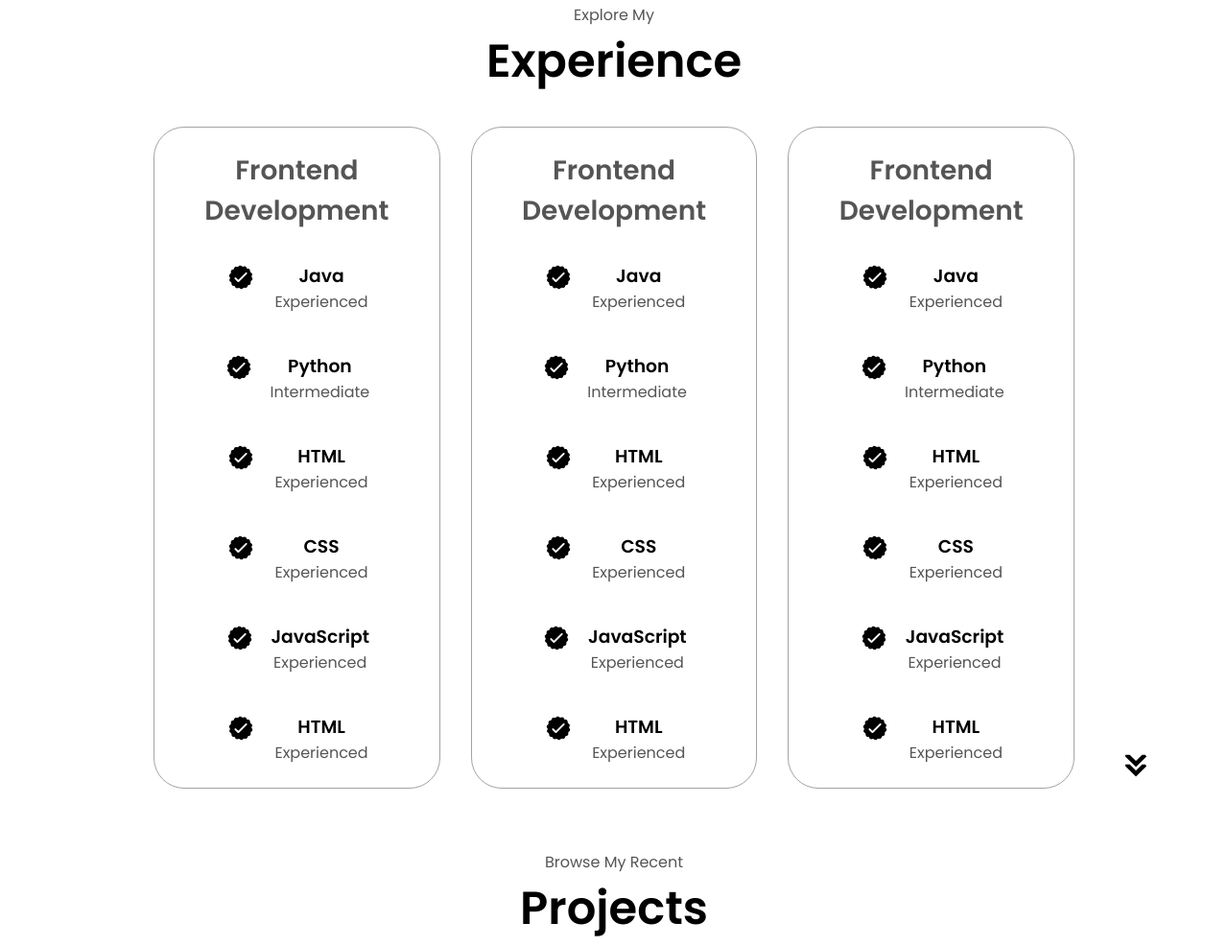
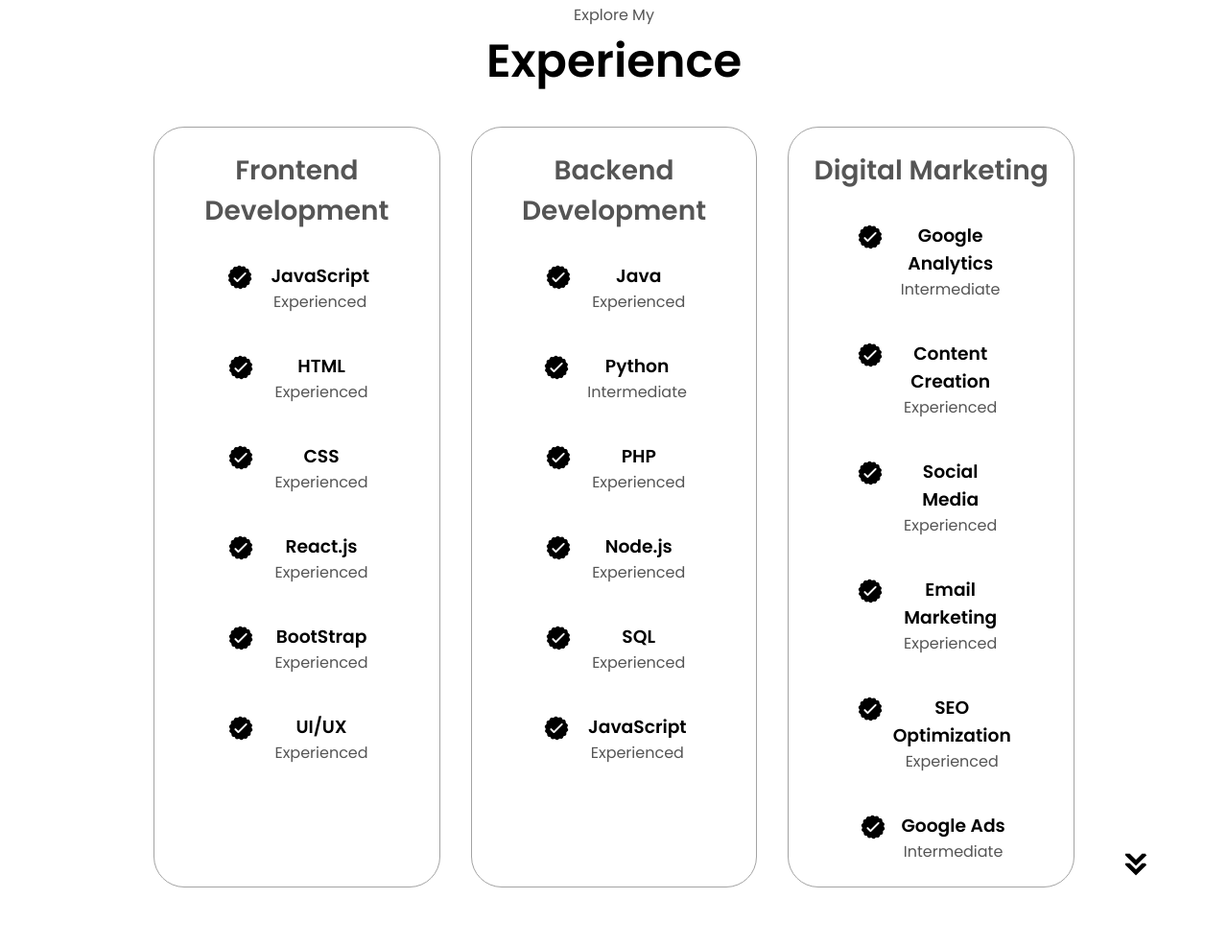
Before and after one commit to ItsDY19/David-Portfolio, a plain HTML site: page index.html in a window 1280 px wide. Shown: the part 1693-2679 px from the top of the page at 96% size. Drawn offline with Linux system fonts and the light colour scheme.

Commit message:
made some edits

```diff
--- a/index.html
+++ b/index.html
@@ -79,7 +79,7 @@
       <div class="section-container">
         <div class="section__pic-container">
           <img
-            src="assets/davidPic.jpg"
+            src="assets/davidpic2.png"
             alt="Profile Picture"
             class="about-pic"
           />
@@ -115,6 +115,10 @@
             <p>
                 Hello! I'm David Yusuf, a passionate and versatile professional based in Toronto, ON, currently pursuing a Bachelor of Science in Computer Science at York University. With a strong foundation in Full Stack Development and Digital Marketing, I bring a unique blend of creativity and technical expertise to every project I undertake. My journey in the tech and marketing world has been marked by continuous learning and a commitment to excellence.
             </p>
+            <br>
+            <p>
+              Outside of my professional pursuits, I enjoy staying active by playing basketball and soccer. These sports have taught me the value of teamwork, strategic thinking, and perseverance—qualities I bring to every aspect of my work.
+            </p>
           </div>
         </div>
       </div>
@@ -141,19 +145,8 @@
                   class="icon"
                 />
                 <div>
-                  <h3>Java</h3>
+                  <h3>JavaScript</h3>
                   <p>Experienced</p>
-                </div>
-              </article>
-              <article>
-                <img
-                  src="assets/checkmark.png"
-                  alt="Experience Icon"
-                  class="icon"
-                />
-                <div>
-                  <h3>Python</h3>
-                  <p>Intermediate</p>
                 </div>
               </article>
               <article>
@@ -185,7 +178,7 @@
                   class="icon"
                 />
                 <div>
-                  <h3>JavaScript</h3>
+                  <h3>React.js</h3>
                   <p>Experienced</p>
                 </div>
               </article>
@@ -196,14 +189,25 @@
                   class="icon"
                 />
                 <div>
-                  <h3>HTML</h3>
+                  <h3>BootStrap</h3>
+                  <p>Experienced</p>
+                </div>
+              </article>
+              <article>
+                <img
+                  src="assets/checkmark.png"
+                  alt="Experience Icon"
+                  class="icon"
+                />
+                <div>
+                  <h3>UI/UX</h3>
                   <p>Experienced</p>
                 </div>
               </article>
             </div>
           </div>
           <div class="details-container">
-            <h2 class="experience-sub-title">Frontend Development</h2>
+            <h2 class="experience-sub-title">Backend Development</h2>
             <div class="article-container">
               <article>
                 <img
@@ -234,7 +238,7 @@
                   class="icon"
                 />
                 <div>
-                  <h3>HTML</h3>
+                  <h3>PHP</h3>
                   <p>Experienced</p>
                 </div>
               </article>
@@ -245,7 +249,18 @@
                   class="icon"
                 />
                 <div>
-                  <h3>CSS</h3>
+                  <h3>Node.js</h3>
+                  <p>Experienced</p>
+                </div>
+              </article>
+              <article>
+                <img
+                  src="assets/checkmark.png"
+                  alt="Experience Icon"
+                  class="icon"
+                />
+                <div>
+                  <h3>SQL</h3>
                   <p>Experienced</p>
                 </div>
               </article>
@@ -260,21 +275,10 @@
                   <p>Experienced</p>
                 </div>
               </article>
-              <article>
-                <img
-                  src="assets/checkmark.png"
-                  alt="Experience Icon"
-                  class="icon"
-                />
-                <div>
-                  <h3>HTML</h3>
-                  <p>Experienced</p>
-                </div>
-              </article>
             </div>
           </div>
           <div class="details-container">
-            <h2 class="experience-sub-title">Frontend Development</h2>
+            <h2 class="experience-sub-title">Digital Marketing</h2>
             <div class="article-container">
               <article>
                 <img
@@ -283,7 +287,18 @@
                   class="icon"
                 />
                 <div>
-                  <h3>Java</h3>
+                  <h3>Google Analytics</h3>
+                  <p>Intermediate</p>
+                </div>
+              </article>
+              <article>
+                <img
+                  src="assets/checkmark.png"
+                  alt="Experience Icon"
+                  class="icon"
+                />
+                <div>
+                  <h3>Content Creation</h3>
                   <p>Experienced</p>
                 </div>
               </article>
@@ -294,18 +309,7 @@
                   class="icon"
                 />
                 <div>
-                  <h3>Python</h3>
-                  <p>Intermediate</p>
-                </div>
-              </article>
-              <article>
-                <img
-                  src="assets/checkmark.png"
-                  alt="Experience Icon"
-                  class="icon"
-                />
-                <div>
-                  <h3>HTML</h3>
+                  <h3>Social Media</h3>
                   <p>Experienced</p>
                 </div>
               </article>
@@ -316,7 +320,7 @@
                   class="icon"
                 />
                 <div>
-                  <h3>CSS</h3>
+                  <h3>Email Marketing</h3>
                   <p>Experienced</p>
                 </div>
               </article>
@@ -327,7 +331,7 @@
                   class="icon"
                 />
                 <div>
-                  <h3>JavaScript</h3>
+                  <h3>SEO Optimization</h3>
                   <p>Experienced</p>
                 </div>
               </article>
@@ -338,8 +342,8 @@
                   class="icon"
                 />
                 <div>
-                  <h3>HTML</h3>
-                  <p>Experienced</p>
+                  <h3>Google Ads</h3>
+                  <p>Intermediate</p>
                 </div>
               </article>
             </div>
@@ -362,7 +366,7 @@
           <div class="details-container colour-container">
             <div class="article-container">
               <img
-                src="assets/project-1.png"
+                src="assets/project1.png"
                 alt="Project 1"
                 class="project-img"
               />
@@ -371,13 +375,13 @@
             <div class="btn-container">
               <button
                 class="btn btn-color-2 project-btn"
-                onclick="location.href='https://github.com/'"
+                onclick="location.href='https://github.com/Hikima-Academy/AllSaintsUniversity'"
               >
                 Github
               </button>
               <button
                 class="btn btn-color-2 project-btn"
-                onclick="location.href='https://github.com/'"
+                onclick="location.href='https://github.com/Hikima-Academy/AllSaintsUniversity'"
               >
                 Live Demo
               </button>
@@ -386,7 +390,7 @@
           <div class="details-container colour-container">
             <div class="article-container">
               <img
-                src="assets/project-2.png"
+                src="assets/ageCalc.png"
                 alt="Project 2"
                 class="project-img"
               />
@@ -395,19 +399,19 @@
             <div class="btn-container">
               <button
                 class="btn btn-color-2 project-btn"
-                onclick="location.href='https://github.com/'"
+                onclick="location.href='https://github.com/ItsDY19/Age-Calculator'"
               >
                 Github
               </button>
               <button
                 class="btn btn-color-2 project-btn"
-                onclick="location.href='https://github.com/'"
+                onclick="location.href='https://itsdy19.github.io/Age-Calculator/'"
               >
                 Live Demo
               </button>
             </div>
           </div>
-          <div class="details-container colour-container">
+          <!-- <div class="details-container colour-container">
             <div class="article-container">
               <img
                 src="assets/project-3.png"
@@ -430,7 +434,7 @@
                 Live Demo
               </button>
             </div>
-          </div>
+          </div> -->
         </div>
       </div>
       <img
```
Also changed, not shown: assets/ageCalc.png (added), assets/davidpic2.png (added), assets/project1.png (added).
